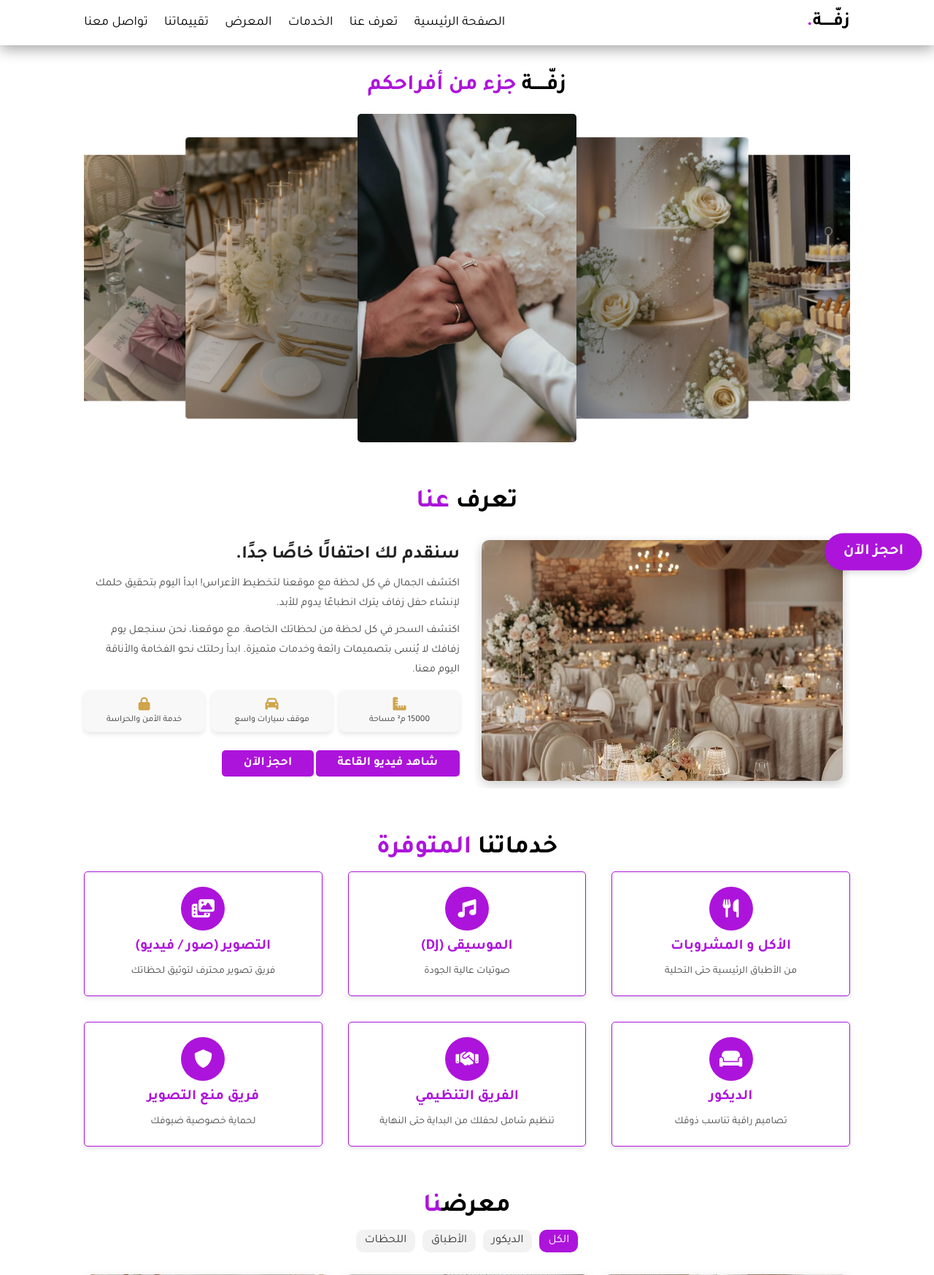
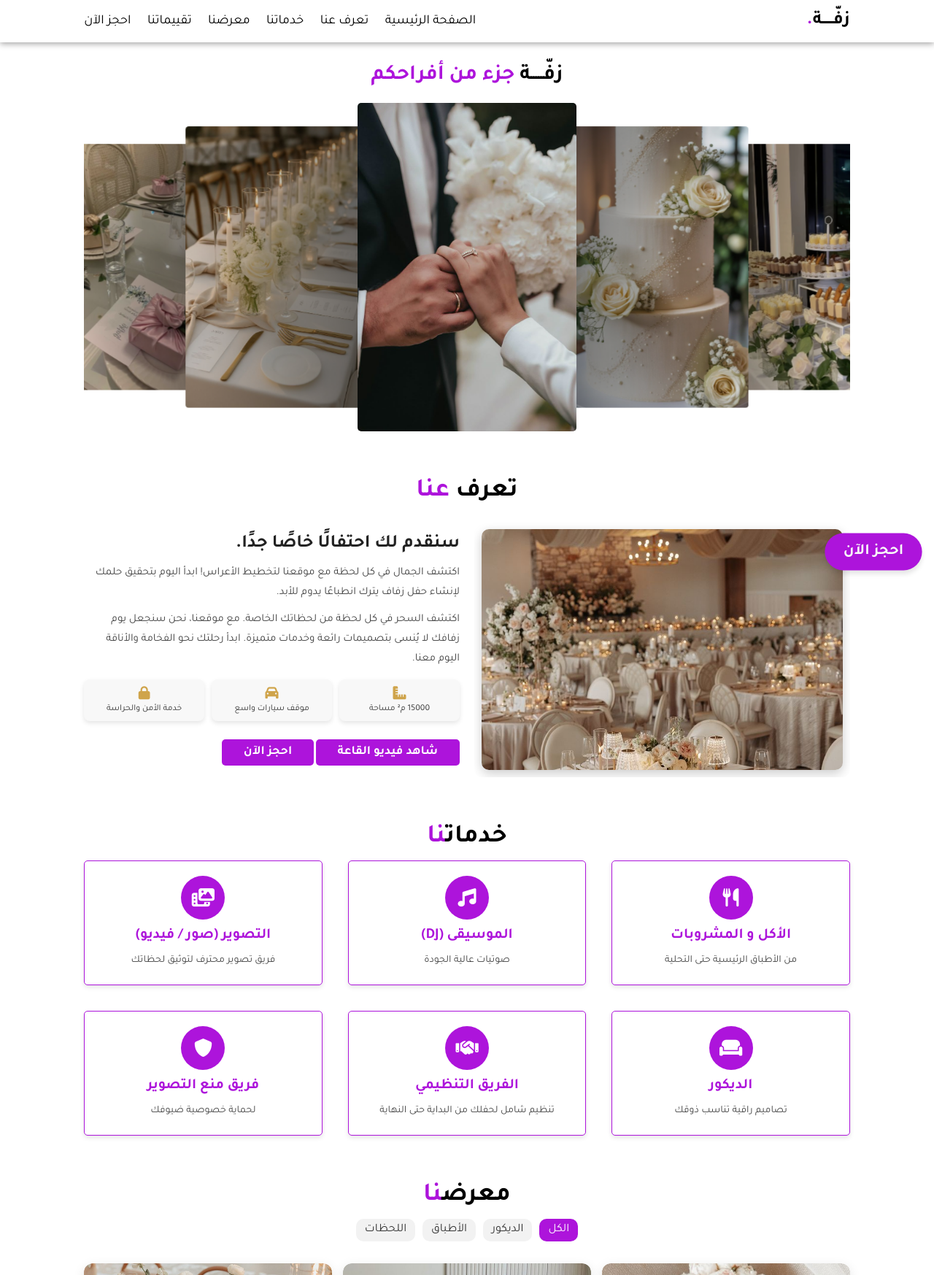
Before and after one commit to AminaMekideche/Zaffa, a PHP site: page / in a window 1280 px wide. Shown: the top 1747 px of the page at 73% size. Run offline with PHP 8.4, Linux system fonts and the light colour scheme; some libraries are stand-ins or nearby versions; some web fonts are replaced.

Commit message:
`Refactored CSS and HTML files: updated padding, box-shadow, font sizes, and text in various elements.`

```diff
--- a/css/index.css
+++ b/css/index.css
@@ -77,7 +77,6 @@ section{
     background: var(--main-color);
 }
 
-
 .header {
     position: fixed;
     top: 0;
@@ -88,8 +87,8 @@ section{
     display: flex;
     align-items: center;
     justify-content: space-between;
-    padding: 1.6rem 9%;
-    box-shadow: 0 .5rem 2rem rgb(163, 162, 162);
+    padding: 1.4rem 9%;
+    box-shadow: 0 .2rem .8rem rgb(163, 162, 162);
 }
 
 
@@ -137,13 +136,13 @@ section{
 
 .home .content{
     text-align: center;
-    padding-top: 6rem;
+    padding-top: 4.6rem;
     margin: 2rem auto;
     max-width: 70rem;
 }
 .home .content h3{
     color: #000;
-    font-size: 3rem;
+    font-size: 2.9rem;
     text-transform: uppercase;
 }
 .home .content h3 span{
--- a/index.php
+++ b/index.php
@@ -19,10 +19,10 @@
         <nav class="navbar">
             <a href="#home">الصفحة الرئيسية</a>
             <a href="#about">تعرف عنا</a>
-            <a href="#service">الخدمات</a>
-            <a href="#gallery">المعرض</a>
+            <a href="#service">خدماتنا</a>
+            <a href="#gallery">معرضنا</a>
             <a href="#review">تقييماتنا</a>
-            <a href="#contact">تواصل معنا</a>
+            <a href="#review">احجز الآن</a>
         </nav>
         <div id="menu-bars" class="fas fa-bars"></div>
     </header>
@@ -93,7 +93,7 @@
     </div>
 
     <section class="service" id="service">
-        <h1 class="heading">خدماتنا<span> المتوفرة</span></h1>
+        <h1 class="heading">خدمات<span>نا</span></h1>
         <div class="box-container">
             <div class="box">
                 <i class="fas fa-utensils"></i>
```
Lines whose indentation alone changed are shown as unchanged.
